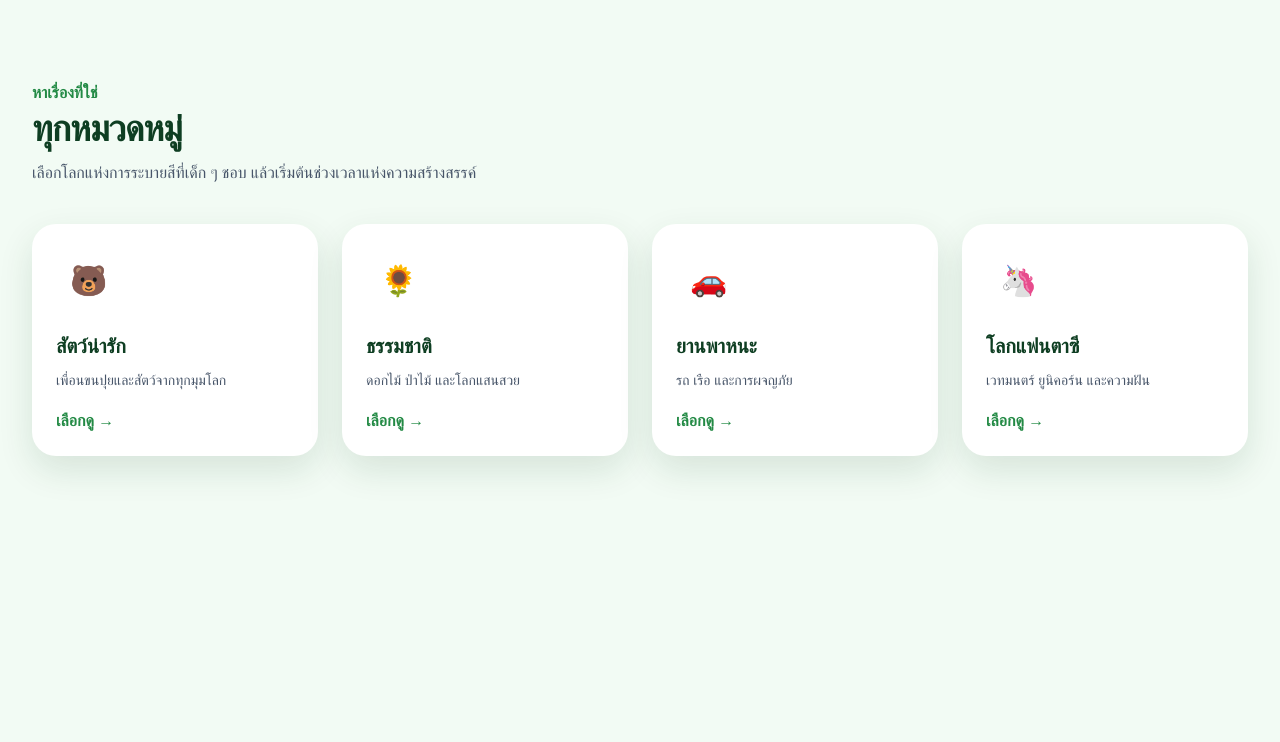
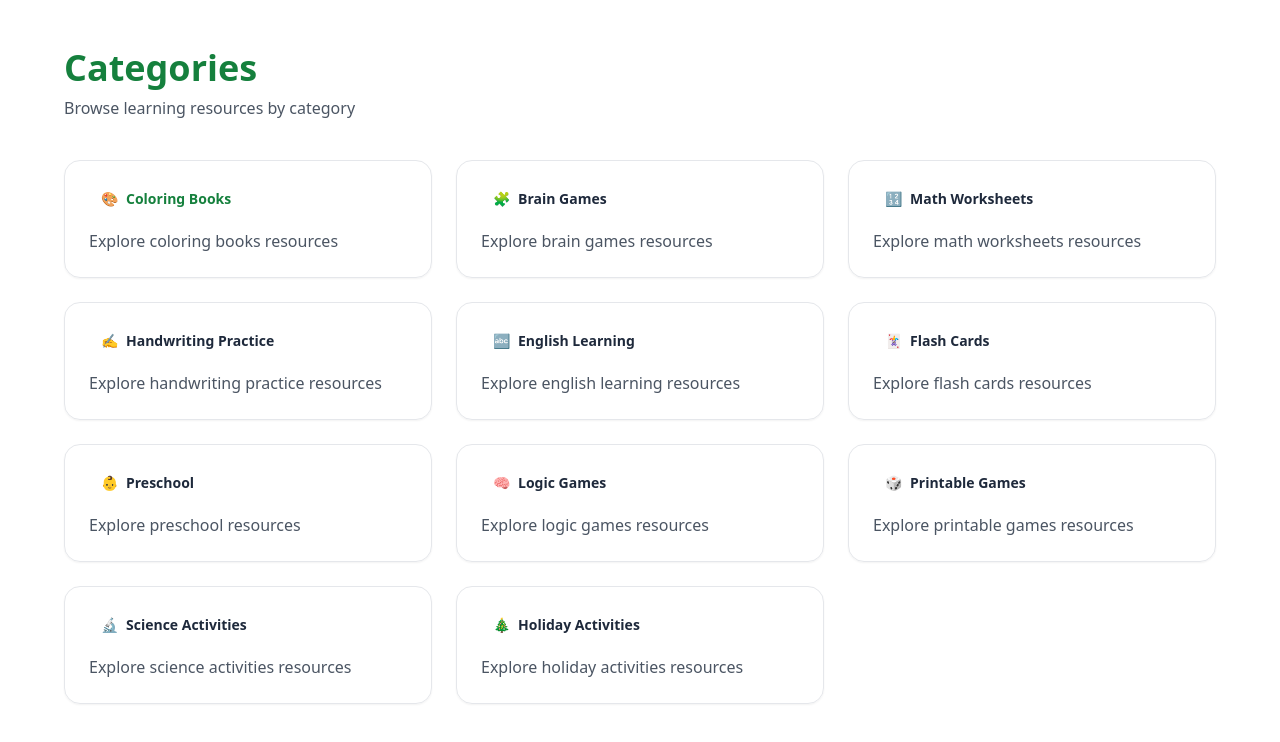
Before and after one commit to choomgm-coder/happy-coloring-book, a Next.js app: page /categories in a window 1280 px wide. Shown: the top 742 px of the page. Built offline with nearby package versions, Linux system fonts and the light colour scheme.

Commit message:
Update page.tsx

```diff
--- a/app/categories/page.tsx
+++ b/app/categories/page.tsx
@@ -1,5 +1,39 @@
-import type { Metadata } from "next";
-import { CategoryCard } from "@/components/category-card";
-import { categories } from "@/data/books";
-export const metadata: Metadata = { title: "หมวดหมู่หนังสือ" };
-export default function CategoriesPage() { return <section className="container-page py-16 sm:py-20"><p className="font-bold text-forest-600">หาเรื่องที่ใช่</p><h1 className="section-title mt-1">ทุกหมวดหมู่</h1><p className="mt-3 max-w-2xl text-slate-600">เลือกโลกแห่งการระบายสีที่เด็ก ๆ ชอบ แล้วเริ่มต้นช่วงเวลาแห่งความสร้างสรรค์</p><div className="mt-10 grid gap-6 sm:grid-cols-2 lg:grid-cols-4">{categories.map((category) => <CategoryCard key={category.slug} category={category} />)}</div></section>; }
+import Link from "next/link";
+import { categories } from "@/data/categories";
+
+export default function CategoriesPage() {
+  return (
+    <main className="min-h-screen bg-white px-6 py-12">
+      <div className="mx-auto max-w-6xl">
+        <h1 className="text-4xl font-bold text-green-700">
+          Categories
+        </h1>
+
+        <p className="mt-2 text-gray-600">
+          Browse learning resources by category
+        </p>
+
+        <div className="mt-10 grid gap-6 sm:grid-cols-2 lg:grid-cols-3">
+          {categories.map((category) => (
+            <Link
+              key={category.id}
+              href={`/categories/${category.id}`}
+              className="rounded-2xl border border-gray-200 p-6 shadow-sm transition hover:shadow-md"
+            >
+              <div
+                className={`inline-flex rounded-full px-3 py-1 text-sm font-semibold ${category.color}`}
+              >
+                <span className="mr-2">{category.icon}</span>
+                {category.name}
+              </div>
+
+              <p className="mt-4 text-gray-600">
+                Explore {category.name.toLowerCase()} resources
+              </p>
+            </Link>
+          ))}
+        </div>
+      </div>
+    </main>
+  );
+}
```
